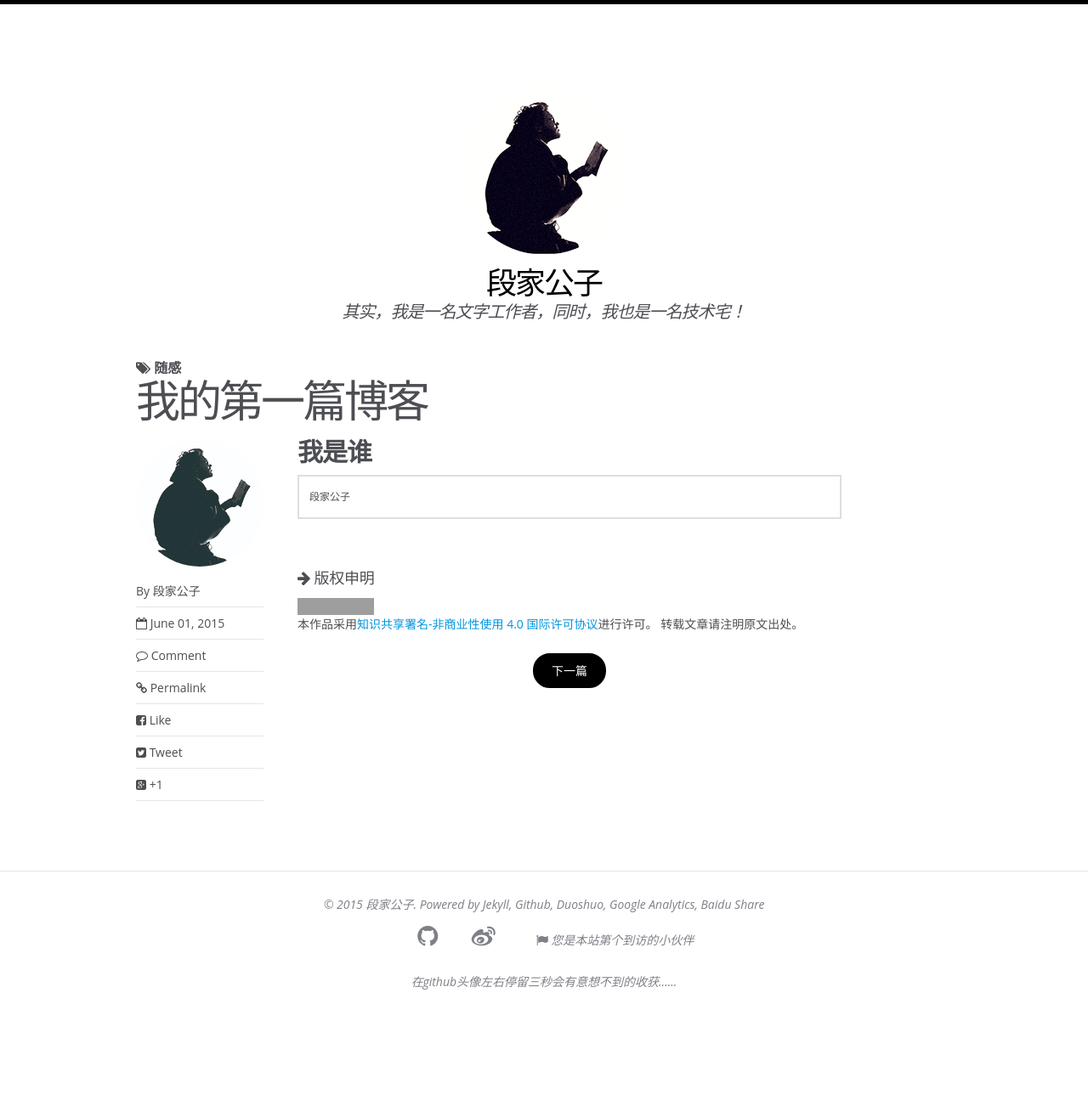
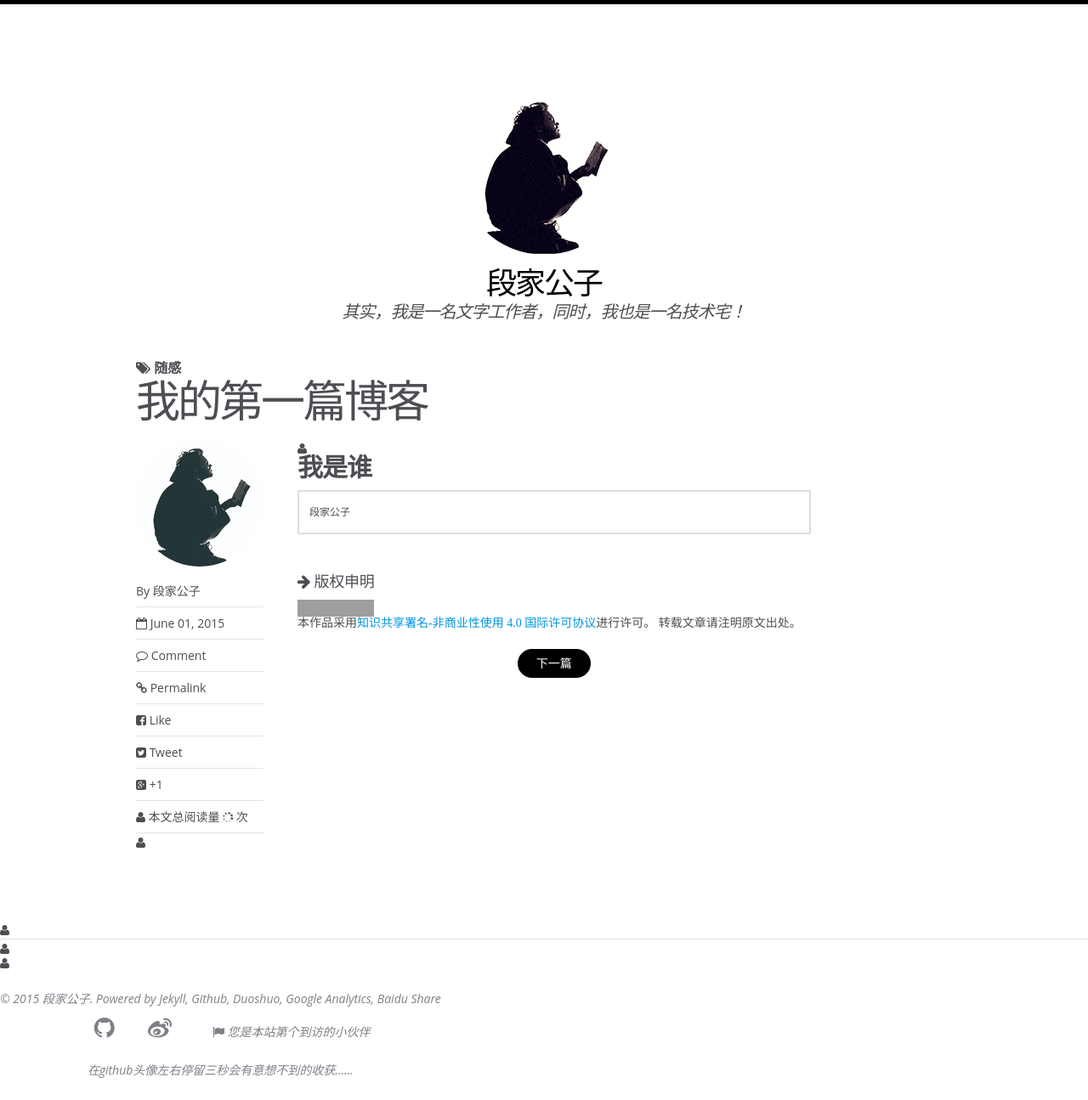
Before and after one commit to 1oscar/1oscar.github.io, a Jekyll site: the page built from _posts/2015-06-01-我的第一篇博客.markdown, in a window 1280 px wide. Shown: the whole page at 85% size. Built offline with Jekyll 4.4.1, drawn with Linux system fonts in a browser that asks for light colours; some web fonts are replaced; Markdown is read by kramdown in place of the engine named in the settings; comment, search, counter and statistics services are not loaded; before the commit the page ends 1194 px from its top, so only the background shows below that; grey boxes are pictures that could not be loaded.

Commit message:
add access times

```diff
--- a/_layouts/post.html
+++ b/_layouts/post.html
@@ -39,6 +39,18 @@
             <a href="https://twitter.com/intent/tweet?hashtags={{ page.categories | join: ',' }}&text={{ page.title }}&url={{ site.url }}{{ page.url }}&via={{site.owner.twitter}}" title="Share on Twitter" itemprop="Twitter"><i class="fa fa-twitter-square"></i> Tweet</a></span>
         <span class="social-share-googleplus">
             <a href="https://plus.google.com/share?url={{ site.url }}{{ page.url }}" title="Share on Google Plus" itemprop="GooglePlus"><i class="fa fa-google-plus-square"></i> +1</a></span>
+        <!-- 使用 http://ibruce.info/2015/04/04/busuanzi/ 统计访问次数-->
+        <span class="social-share-access_times">
+            <script async src="https://dn-lbstatics.qbox.me/busuanzi/2.3/busuanzi.pure.mini.js">
+                 </script>
+                 <i class="fa fa-user">
+                    本文总阅读量<span id="busuanzi_value_page_pv">
+                        <i class="fa fa-spinner fa-spin"></i>
+                    </span>次
+        </span>
+
+        <!-- 使用 http://ibruce.info/2015/04/04/busuanzi/ 统计访问次数-->
+
             <!-- /.social-share -->{% endif %}
       </footer>
       <div id= "post-entry-content"class="entry-content">
@@ -102,8 +114,9 @@
 
 {% include scripts.html %}
 
-
+<!-- 打赏js -->
 <script src="/js/tctip.min.js"></script>
+<!-- 打赏js -->
 
 
 
```
